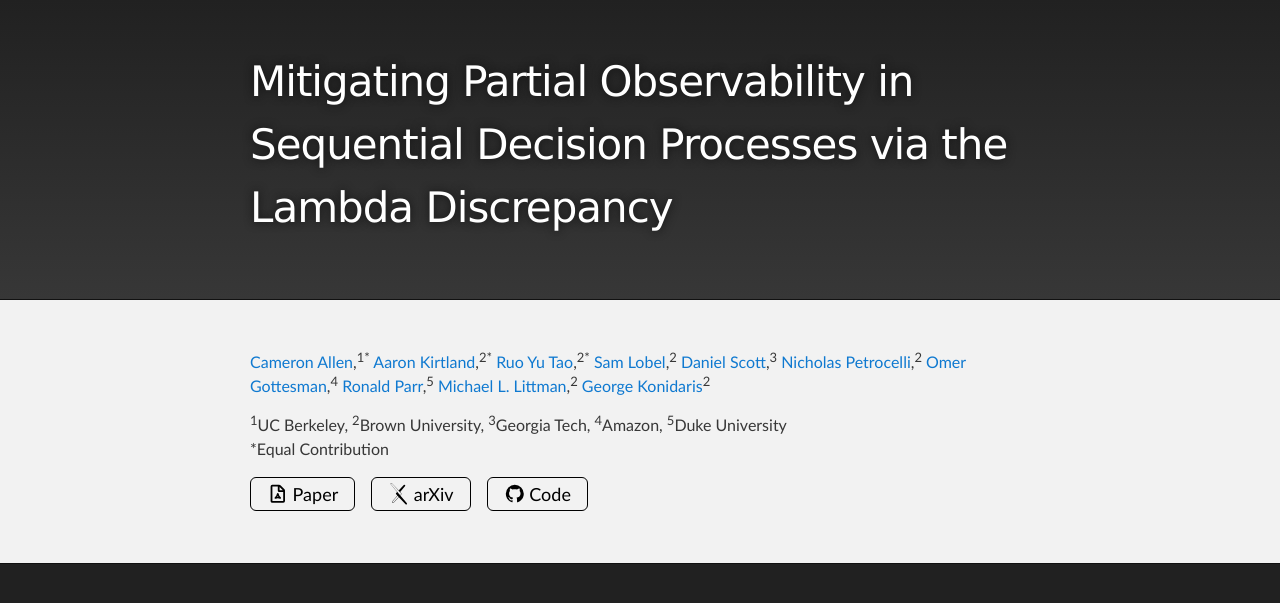
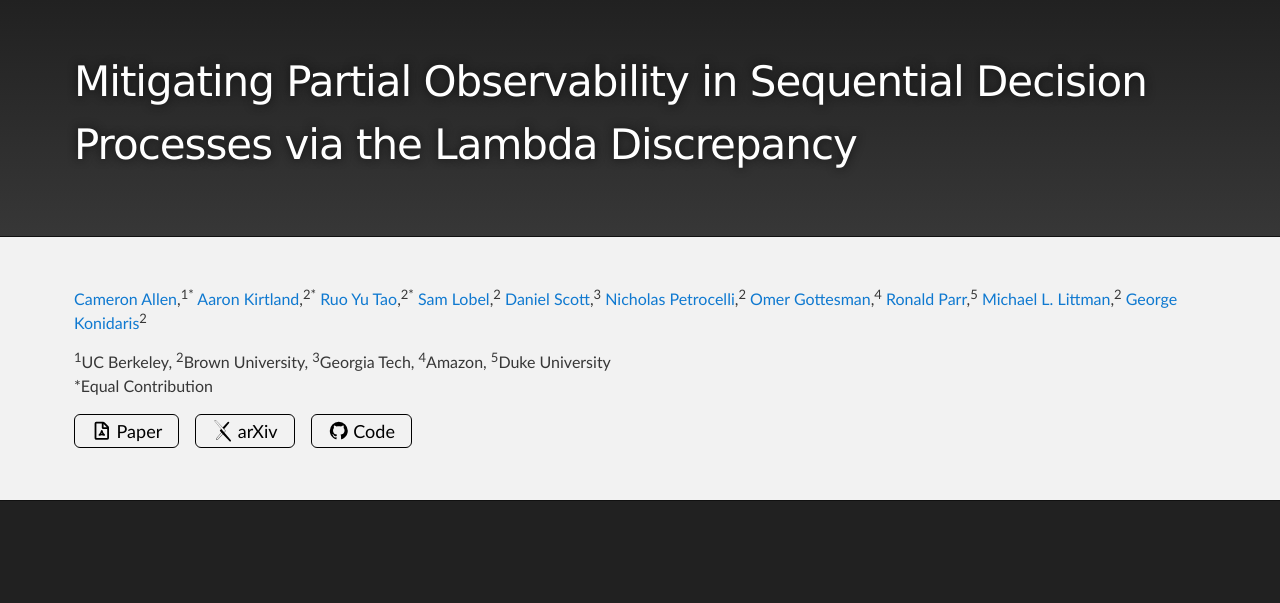
Before and after one commit to lambda-discrepancy/lambda-discrepancy.github.io, a Jekyll site: the page built from index.md, in a window 1280 px wide. Shown: the top 603 px of the page. Built offline with Jekyll 4.4.1, drawn with Linux system fonts in a browser that asks for light colours.

Commit message:
Variable page width

```diff
--- a/css/main.css
+++ b/css/main.css
@@ -1496,7 +1496,7 @@ kbd {
 
 .inner {
     position: relative;
-    max-width: 800px;
+    max-width: 90%;
     padding: 20px 10px;
     margin: 0 auto
 }
```
